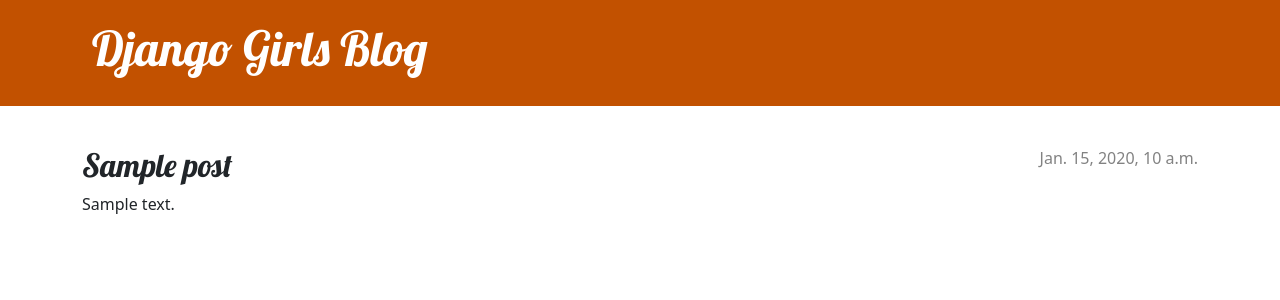
After one commit to ywchang29/my-first-blog, a Django app: template blog/templates/blog/post_detail.html in a window 1280 px wide. The commit adds this page. Shown: the top 300 px of the page. Run offline with Django 3.2, Linux system fonts and the light colour scheme; the template is opened without the code that fills it: most values are stand-ins (such as "Sample title", 1, 10 or a date in 2020).

Commit message:
Modified templates to display posts from database.

```diff
--- /dev/null
+++ b/blog/static/css/blog.css
@@ -0,0 +1,70 @@
+.page-header {
+    background-color: #C25100;
+    margin-top: 0;
+    margin-bottom: 40px;
+    padding: 20px 20px 20px 40px;
+}
+
+.page-header h1,
+.page-header h1 a,
+.page-header h1 a:visited,
+.page-header h1 a:active {
+    color: #ffffff;
+    font-size: 36pt;
+    text-decoration: none;
+}
+
+h1,
+h2,
+h3,
+h4 {
+    font-family: 'Lobster', cursive;
+}
+
+.date {
+    color: #828282;
+}
+
+.save {
+    float: right;
+}
+
+.post-form textarea,
+.post-form input {
+    width: 100%;
+}
+
+.top-menu,
+.top-menu:hover,
+.top-menu:visited {
+    color: #ffffff;
+    float: right;
+    font-size: 26pt;
+    margin-right: 20px;
+}
+
+.post {
+    margin-bottom: 70px;
+}
+
+.post h2 a,
+.post h2 a:visited {
+    color: #000000;
+}
+
+.post > .date,
+.post > .actions {
+    float: right;
+}
+
+.btn-secondary,
+.btn-secondary:visited {
+    color: #C25100;
+    background: none;
+    border-color: #C25100;
+}
+
+.btn-secondary:hover {
+    color: #FFFFFF;
+    background-color: #C25100;
+}
--- /dev/null
+++ b/blog/templates/blog/base.html
@@ -0,0 +1,34 @@
+{% load static %}
+<!DOCTYPE html>
+<html>
+    <head>
+        <title>Django Girls blog</title>
+        <link rel="stylesheet" href="https://cdn.jsdelivr.net/npm/bootstrap@5.1.3/dist/css/bootstrap.min.css" integrity="sha384-1BmE4kWBq78iYhFldvKuhfTAU6auU8tT94WrHftjDbrCEXSU1oBoqyl2QvZ6jIW3" crossorigin="anonymous">
+        <link href='//fonts.googleapis.com/css?family=Lobster&subset=latin,latin-ext' rel='stylesheet' type='text/css'>
+        <link rel="stylesheet" href="{% static 'css/blog.css' %}">
+    </head>
+    <body>
+        <header class="page-header">
+          <div class="container">
+              <h1><a href="/">Django Girls Blog</a></h1>
+          </div>
+        </header>
+        <main class="container">
+            <div class="row">
+                <div class="col">
+                    {% block content %}
+                        {% for post in posts %}
+                            <article class="post">
+                                <time class="date">
+                                    {{ post.published_date }}
+                                </time>
+                                <h2><a href="">{{ post.title }}</a></h2>
+                                <p>{{ post.text|linebreaksbr }}</p>
+                            </article>
+                        {% endfor %}
+                    {% endblock %}
+                </div>
+            </div>
+        </main>
+    </body>
+</html>
--- /dev/null
+++ b/blog/templates/blog/post_detail.html
@@ -0,0 +1,13 @@
+{% extends 'blog/base.html' %}
+
+{% block content %}
+    <article class="post">
+        {% if post.published_date %}
+            <time class="date">
+                {{ post.published_date }}
+            </time>
+        {% endif %}
+        <h2>{{ post.title }}</h2>
+        <p>{{ post.text|linebreaksbr }}</p>
+    </article>
+{% endblock %}
```
Also changed, not shown: blog/templates/blog/post_list.html (+20 -29 lines).
